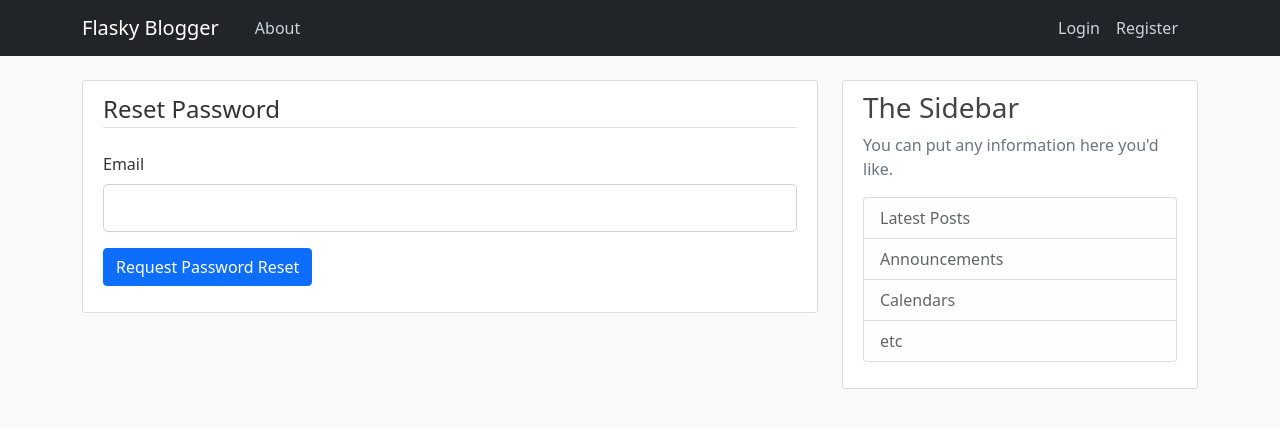
After one commit to debojyotichatterjee9/flasky-blogger, a Flask app: page /reset-request in a window 1280 px wide. The commit adds this page. Shown: the top 428 px of the page. Run offline with Flask 2, Linux system fonts and the light colour scheme; some libraries are stand-ins or nearby versions.

Commit message:
wip:oassword rest request

```diff
--- a/flaskyBlogger/custom_modules/forms.py
+++ b/flaskyBlogger/custom_modules/forms.py
@@ -115,3 +115,32 @@
                             Length(min=2, max=1000)
                         ])
     submit = SubmitField('Publish')
+
+
+class PasswordResetRequestForm(FlaskForm):
+    email = StringField('Email',
+                        validators=[
+                            DataRequired(),
+                            Email()
+                        ])
+    submit = SubmitField('Request Password Reset')
+
+    def validate_email(self, email):
+        if email.data != current_user.email:
+            user = User.query.filter_by(email=email.data).first()
+            if user is None:
+                raise ValidationError('There is no account with the email. Please Register and Login to continue.')
+
+
+
+class PasswordResetForm(FlaskForm):
+    password = PasswordField('Password',
+                             validators=[
+                                 DataRequired(),
+                             ])
+    confirm_password = PasswordField('Re-type Password',
+                                     validators=[
+                                         DataRequired(),
+                                         EqualTo('password')
+                                     ])
+    submit = SubmitField('Reset Password')
--- a/flaskyBlogger/models/user_models.py
+++ b/flaskyBlogger/models/user_models.py
@@ -22,7 +22,7 @@
 
     def generate_token(self, exp_in_secs=1800):
         s = TJSONSerializer(app.config['SECRET_KEY'], exp_in_secs)
-        token = s.dumps({'user_id': se;f.id}).decode('utf-8')
+        token = s.dumps({'user_id': self.id}).decode('utf-8')
         return token
 
     @staticmethod
--- a/flaskyBlogger/routes/routes.py
+++ b/flaskyBlogger/routes/routes.py
@@ -3,7 +3,8 @@
 from PIL import Image
 from flaskyBlogger import app, db, bcrypt
 from flask import render_template, url_for, redirect, flash, request, abort
-from flaskyBlogger.custom_modules.forms import RegistrationForm, LoginForm, AccountUpdateForm, EditPostForm
+from flaskyBlogger.custom_modules.forms import (RegistrationForm, LoginForm, AccountUpdateForm,
+                                                EditPostForm, PasswordResetRequestForm, PasswordResetForm)
 from flaskyBlogger.models.user_models import User
 from flaskyBlogger.models.post_models import Post
 from flask_login import login_user, current_user, login_required, logout_user
@@ -204,4 +205,16 @@
     list_of_posts = Post.query.filter_by(author=user_info).\
         order_by(Post.date.desc()).\
         paginate(page=requested_page, per_page=2)
-    return render_template('./post/user_posts.html', posts=list_of_posts, user=user_info)
+    return render_template('./post/user_posts.html', title=f"{user_info.first_name}'s Posts", posts=list_of_posts, user=user_info)
+
+
+
+@app.route('/reset-request', methods=["GET", "POST"])
+def reset_request():
+    #  redirect to home if logged in
+    if current_user.is_authenticated:
+        return redirect(url_for('home'))
+
+    password_reset_form = PasswordResetRequestForm()
+
+    return render_template('./user_account/password_reset_request.html', title="Reset Request", form=password_reset_form)
--- a/flaskyBlogger/templates/layout/layout.html
+++ b/flaskyBlogger/templates/layout/layout.html
@@ -10,7 +10,7 @@
     <link rel="stylesheet" type="text/css" href="{{ url_for('static', filename='/css/main.css') }}">
     <link rel="stylesheet" href="https://cdn.jsdelivr.net/npm/bootstrap-icons@1.4.1/font/bootstrap-icons.css">
     {% if title %}
-    <title>Flasky Blogger|{{title}}</title>
+    <title>Flasky | {{title}}</title>
     {% else %}
     <title>Flasky Blogger</title>
     {% endif %}
--- a/flaskyBlogger/templates/login/login.html
+++ b/flaskyBlogger/templates/login/login.html
@@ -43,7 +43,7 @@
             </div>
         </div>
         <small class="text-muted ml-2">
-            <a href="#">Forgot Password?</a>
+            <a href="{{ url_for('reset_request') }}">Forgot Password?</a>
         </small>
     </form>
 </div>
--- /dev/null
+++ b/flaskyBlogger/templates/user_account/password_reset_request.html
@@ -0,0 +1,33 @@
+{% extends "./layout/layout.html" %}
+
+{% block content %}
+    <div class="content-section">
+        <form method="POST" action="">
+            {{ form.hidden_tag() }}
+            <fieldset class="form-group">
+                <legend class="border-bottom mb-4">Reset Password</legend>
+                <div class="form-group">
+                    {{ form.email.label(class="form-control-label") }}
+                    {% if form.email.errors %}
+                        {{ form.email(class="form-control form-control-lg is-invalid") }}
+                        <div class="invalid-feedback">
+                            {% for error in form.email.errors %}
+                                <span>{{ error }}</span>
+                            {% endfor %}
+                        </div>
+                    {% else %}
+                        {{ form.email(class="form-control form-control-lg mt-2") }}
+                    {% endif %}
+                </div>
+            </fieldset>
+            <div class="form-group">
+                {{ form.submit(class="btn btn-primary mt-3 mb-3") }}
+            </div>
+        </form>
+    </div>
+{% endblock content %}
+<!--
+    jinja2 alows you to name the block,
+    when you are ending the block.
+    This helps to be more explicit to which block you are trying to end
+ -->
```
